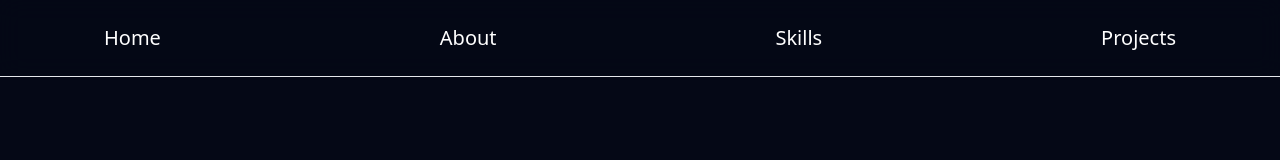
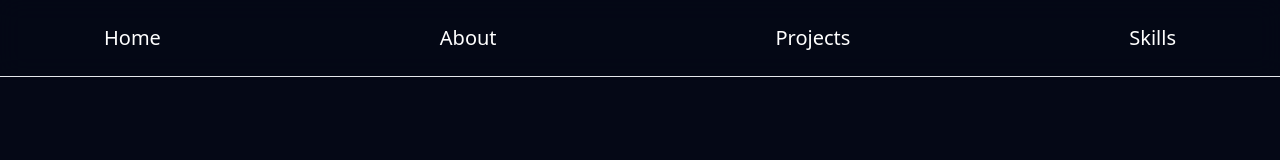
Before and after one commit to PuzzledStone/Portfolio, a React (Vite) app: page / in a window 1280 px wide. Shown: the top 160 px of the page. Built offline with nearby package versions, Linux system fonts and the light colour scheme.

Commit message:
fixed order in the nav

```diff
--- a/src/components/header/Nav.jsx
+++ b/src/components/header/Nav.jsx
@@ -23,16 +23,16 @@ export function Nav() {
                 <ul className={`sm:hidden absolute top-15 left-0 w-full flex flex-col gap-2    bg-dark-blue text-white bg-opacity-100 p-4 transition-all duration-500 ease-in-out transform ${isOpen ? "opacity-100 translate-x-0" : "opacity-0 -translate-x-full"}`}style={{ zIndex: isOpen ? "30" : "-1" }} >
                   <li><a className="duration-300 hover:text-light-blue" href="#">Home</a></li>
                   <li><a className="duration-300 hover:text-light-blue" href="#">About</a></li>
+                  <li><a className="duration-300 hover:text-light-blue" href="#">Projects</a></li>
                   <li><a className="duration-300 hover:text-light-blue" href="#">Skills</a></li>
-            <li><a className="duration-300 hover:text-light-blue" href="#">Projects</a></li>
                 </ul>
 
                   {/*Desktop Menu*/ }
                 <ul className="sm:flex sm:flex-row hidden text-white text-xl p-6 justify-between w-full">
                   <li><a className="duration-300 hover:text-light-blue" href="#">Home</a></li>
                   <li><a className="duration-300 hover:text-light-blue" href="#">About</a></li>
+                  <li><a className="duration-300 hover:text-light-blue" href="#">Projects</a></li>
                   <li><a className="duration-300 hover:text-light-blue" href="#">Skills</a></li>
-            <li><a className="duration-300 hover:text-light-blue" href="#">Projects</a></li>
                 </ul>
               </div>
             </nav>
```
Lines whose indentation alone changed are shown as unchanged.
